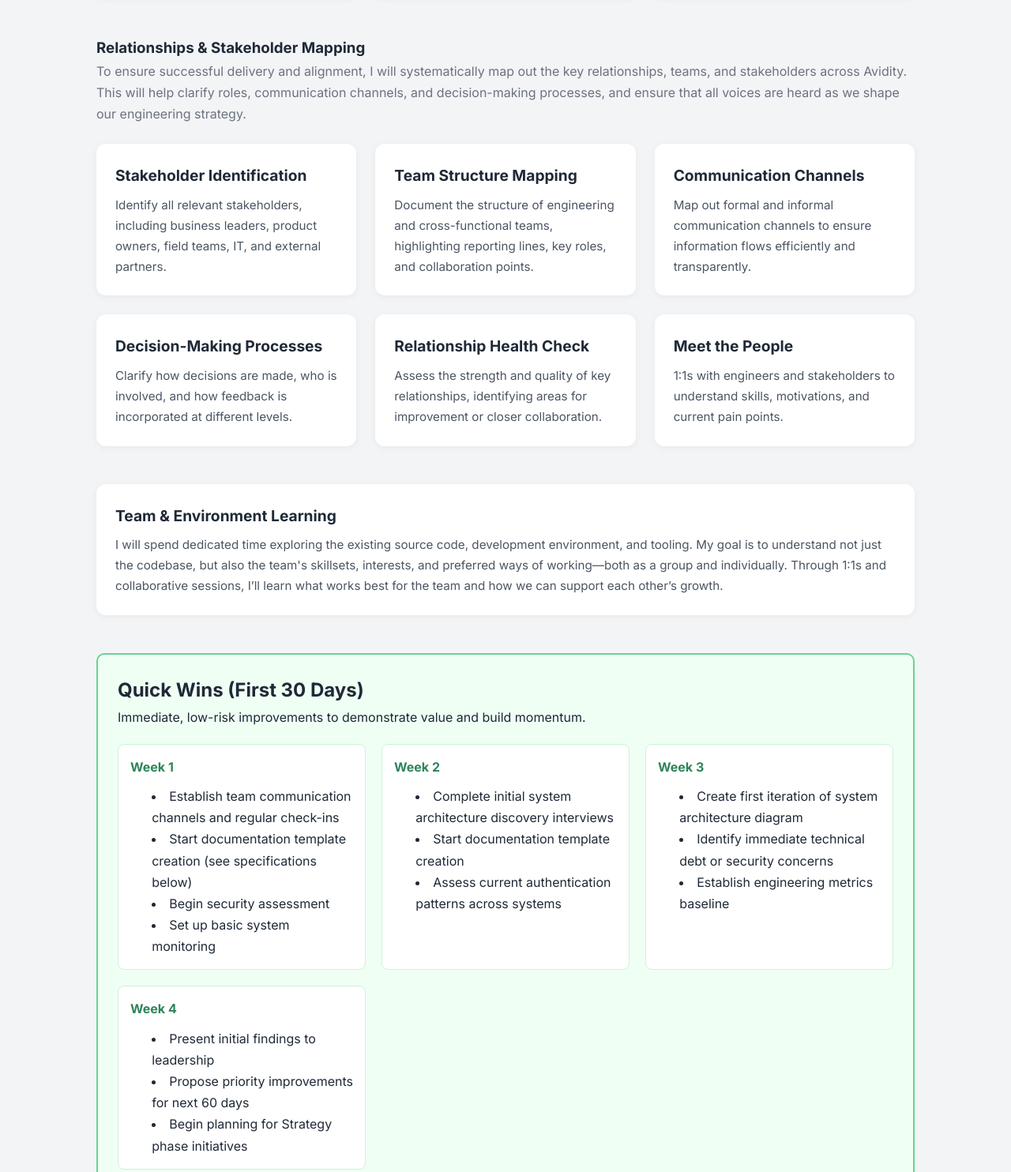
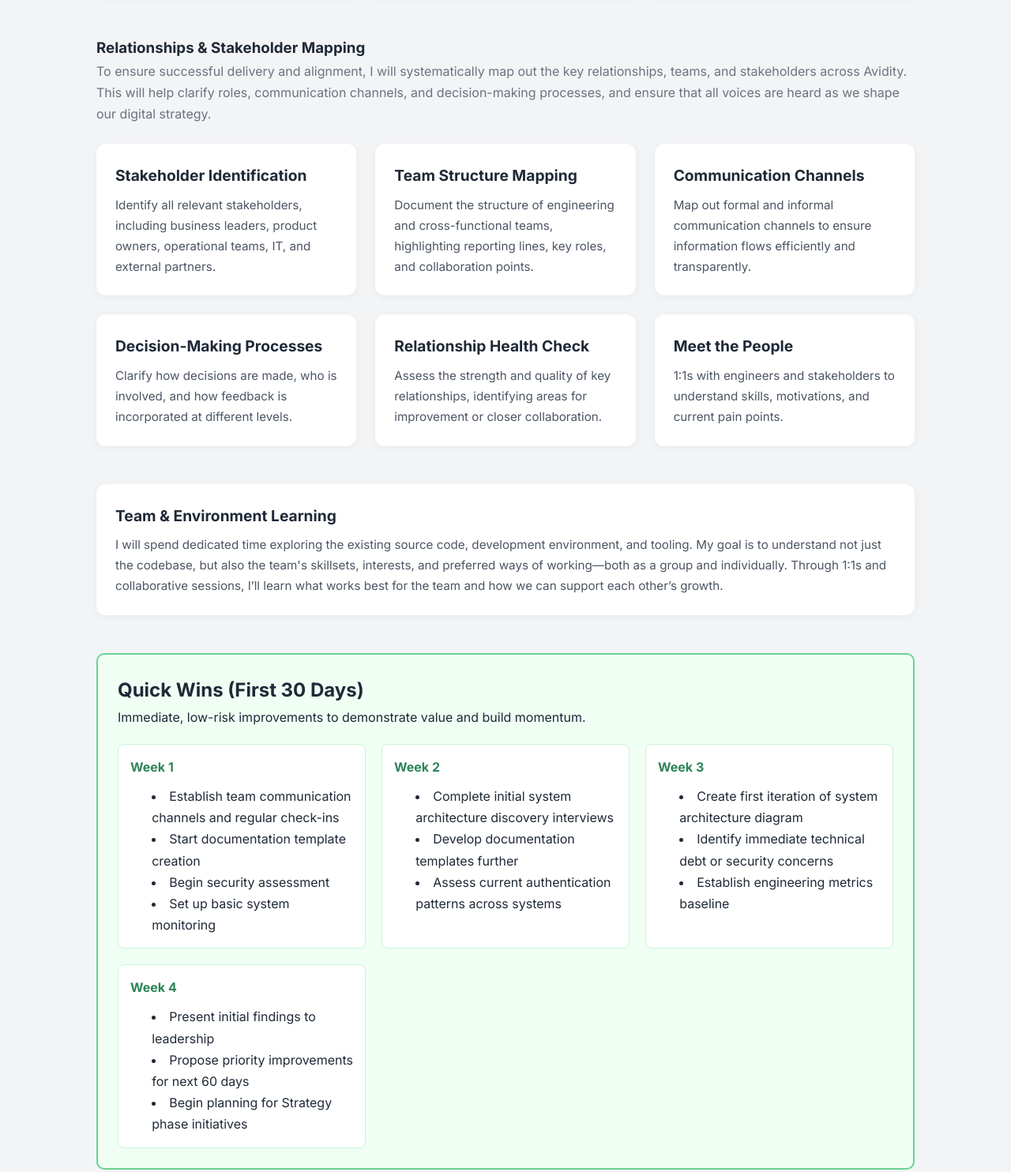
Before and after one commit to wellis321/work-plan, a plain HTML site: page index.html in a window 1280 px wide. Shown: the part 3693-5177 px from the top of the page at 79% size. Drawn offline with Linux system fonts and the light colour scheme.

Commit message:
minor changes

```diff
--- a/index.html
+++ b/index.html
@@ -207,14 +207,15 @@
                         To ensure successful delivery and alignment, I will systematically map out the key
                         relationships, teams, and stakeholders across Avidity. This will help clarify roles,
                         communication channels, and decision-making processes, and ensure that all voices are heard as
-                        we shape our engineering strategy.
+                        we shape our digital strategy.
                     </p>
                 </div>
                 <div class="card-grid">
                     <div class="card">
                         <h3>Stakeholder Identification</h3>
                         <p>
-                            Identify all relevant stakeholders, including business leaders, product owners, field teams,
+                            Identify all relevant stakeholders, including business leaders, product owners, operational
+                            teams,
                             IT, and external partners.
                         </p>
                     </div>
@@ -332,7 +333,7 @@
                     <h4>Week 1</h4>
                     <ul>
                         <li>Establish team communication channels and regular check-ins</li>
-                        <li>Start documentation template creation (see specifications below)</li>
+                        <li>Start documentation template creation</li>
                         <li>Begin security assessment</li>
                         <li>Set up basic system monitoring</li>
                     </ul>
@@ -342,7 +343,7 @@
                     <h4>Week 2</h4>
                     <ul>
                         <li>Complete initial system architecture discovery interviews</li>
-                        <li>Start documentation template creation</li>
+                        <li>Develop documentation templates further</li>
                         <li>Assess current authentication patterns across systems</li>
                     </ul>
                 </div>
@@ -1004,7 +1005,7 @@
                         <li><strong>Deployment Metrics:</strong> Frequency, success rate, rollback frequency</li>
                         <li><strong>Code Quality:</strong> Test coverage, static analysis scores, technical debt</li>
                         <li><strong>Development Velocity:</strong> Feature delivery time, code review cycle time</li>
-                        <li><strong>Team Health:</strong> On-call burden, work-life balance indicators</li>
+
                     </ul>
                 </div>
 
@@ -1028,7 +1029,7 @@
                 <div class="week">
                     <h4>Week 9</h4>
                     <ul>
-                        <li>Roll out finalised standards and documentation to all teams</li>
+                        <li>Roll out standards and documentation to all teams</li>
                         <li>Conduct training sessions on new tools and processes</li>
                         <li>Begin post-implementation review of key initiatives</li>
                     </ul>
```
